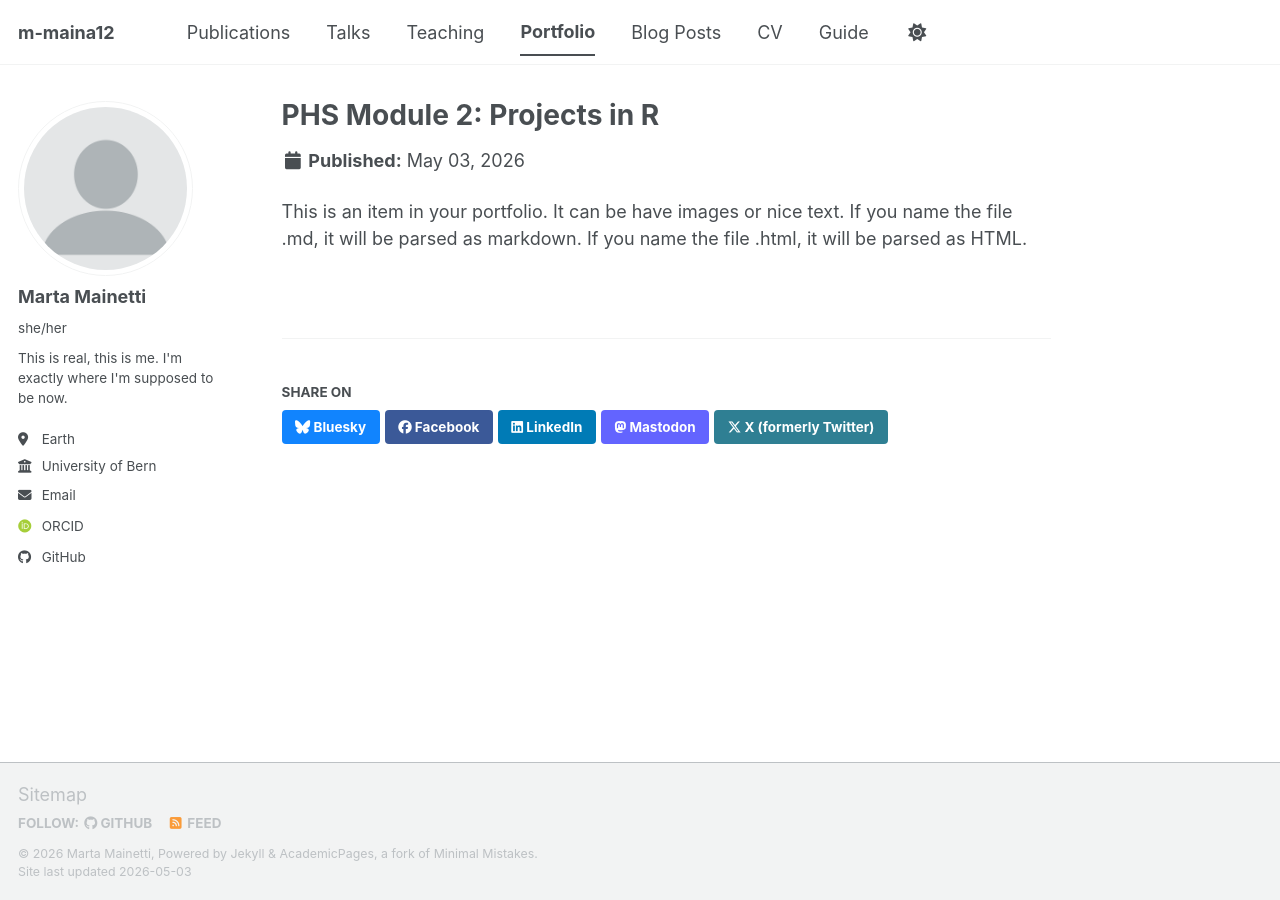
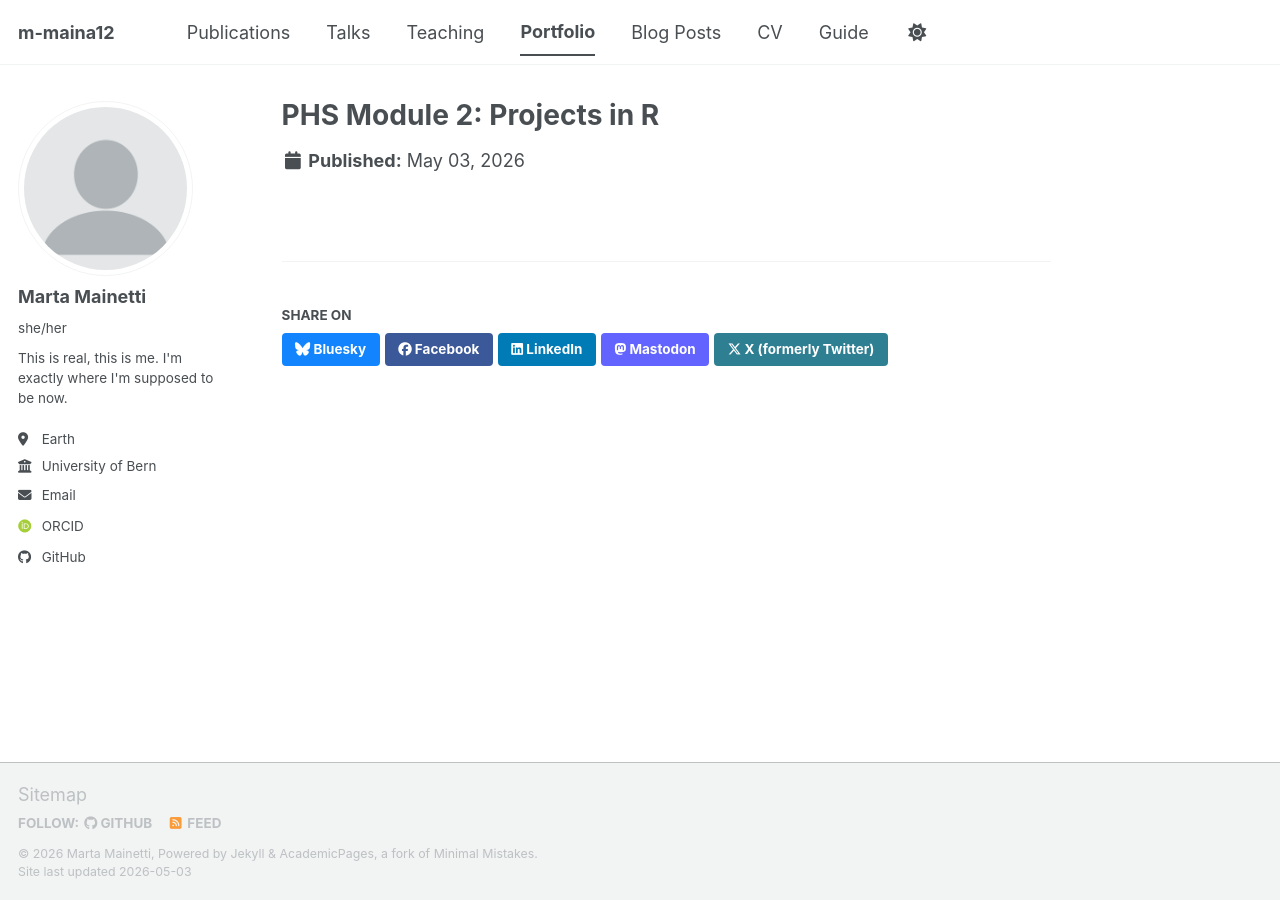
Before and after one commit to m-maina12/m-maina12.github.io, a Jekyll site: the page built from _portfolio/portofolio-projects-in-r.md, in a window 1280 px wide. Built offline with Jekyll 4.4.1, drawn with Linux system fonts in a browser that asks for light colours; some web fonts are replaced; a script bundle is joined from its source files by our own code; library files that are not in the unit come from our copies.

Commit message:
Update portofolio-projects-in-r.md

```diff
--- a/_portfolio/portofolio-projects-in-r.md
+++ b/_portfolio/portofolio-projects-in-r.md
@@ -1,8 +1,6 @@
 ---
 title: "PHS Module 2: Projects in R"
-excerpt: "Short description of portfolio item number 1<br/><img src='/images/500x300.png'>"
+excerpt: "Assignement title>"
 permalink: /portfolio/projects-in-R/
 collection: portfolio
 ---
-
-This is an item in your portfolio. It can be have images or nice text. If you name the file .md, it will be parsed as markdown. If you name the file .html, it will be parsed as HTML.
```
